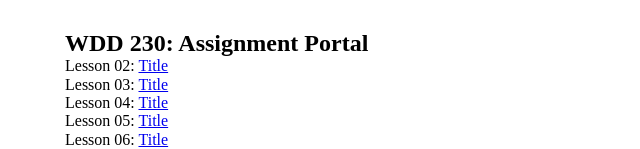
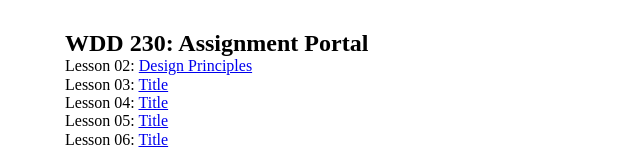
Before and after one commit to lilsoren/wdd230, a plain HTML site: page index.html in a window 1280 px wide. Shown: the part 365-514 px from the top of the page, without its empty margins (319-959 px from the left). Drawn offline with nearby package versions, Linux system fonts and the light colour scheme.

Commit message:
fixed link

```diff
--- a/index.html
+++ b/index.html
@@ -23,7 +23,7 @@
     </header>
     <main class="p1">
         <h2>WDD 230: Assignment Portal</h2>
-        <p>Lesson 02: <a href="http://127.0.0.1:5500/index.html">Title</a></p>
+        <p>Lesson 02: <a href="http://127.0.0.1:5500/lesson02/design-principles.html">Design Principles</a></p>
         <p>Lesson 03: <a href="http://127.0.0.1:5500/index.html">Title</a></p>
         <p>Lesson 04: <a href="http://127.0.0.1:5500/index.html">Title</a></p>
         <p>Lesson 05: <a href="http://127.0.0.1:5500/index.html">Title</a></p>
```
